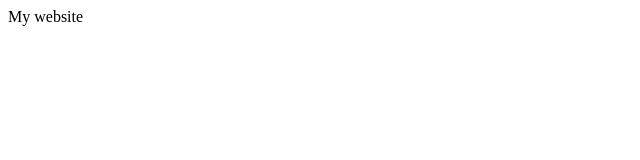
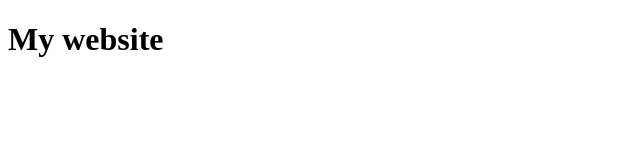
Before and after one commit to kenchick2S/kenchick2S.github.io, a plain HTML site: page index.html in a window 1280 px wide. Shown: the whole page, without its empty margins (0-640 px from the left). Drawn offline with Linux system fonts and the light colour scheme.

Commit message:
Update index.html

```diff
--- a/index.html
+++ b/index.html
@@ -6,6 +6,6 @@
             </title>
       </head>
       <body>
-            My website
+            <h1>My website</h1>
       </body>
 </html>
```
